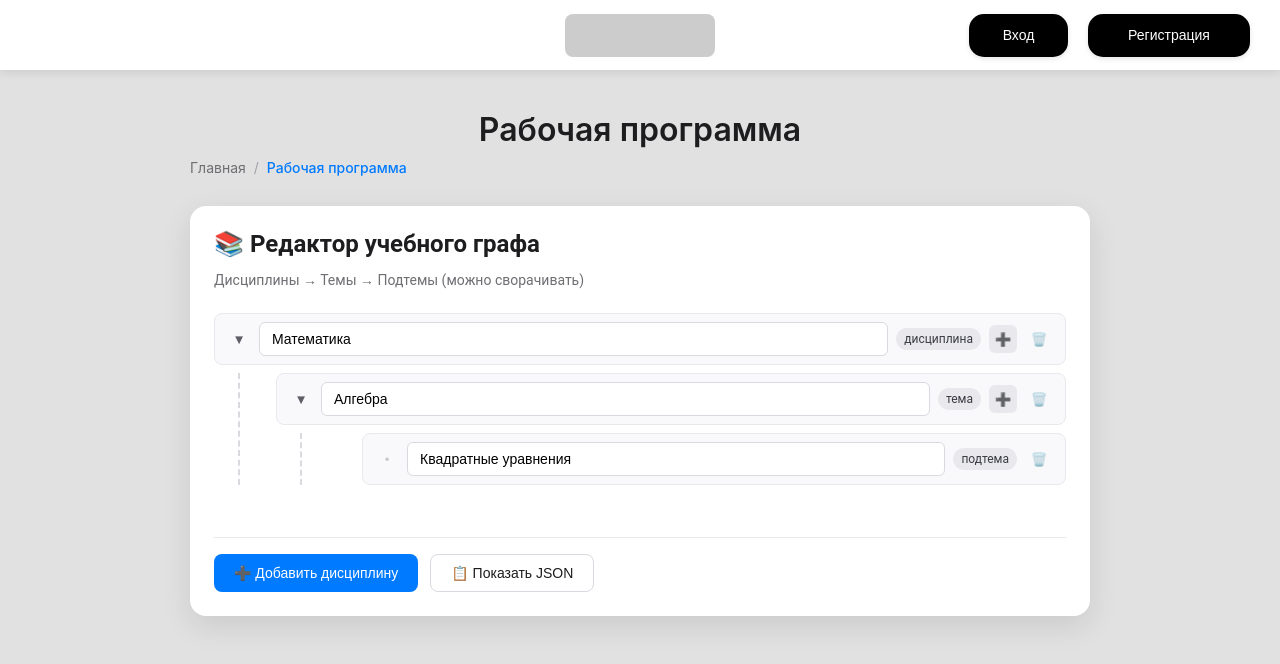
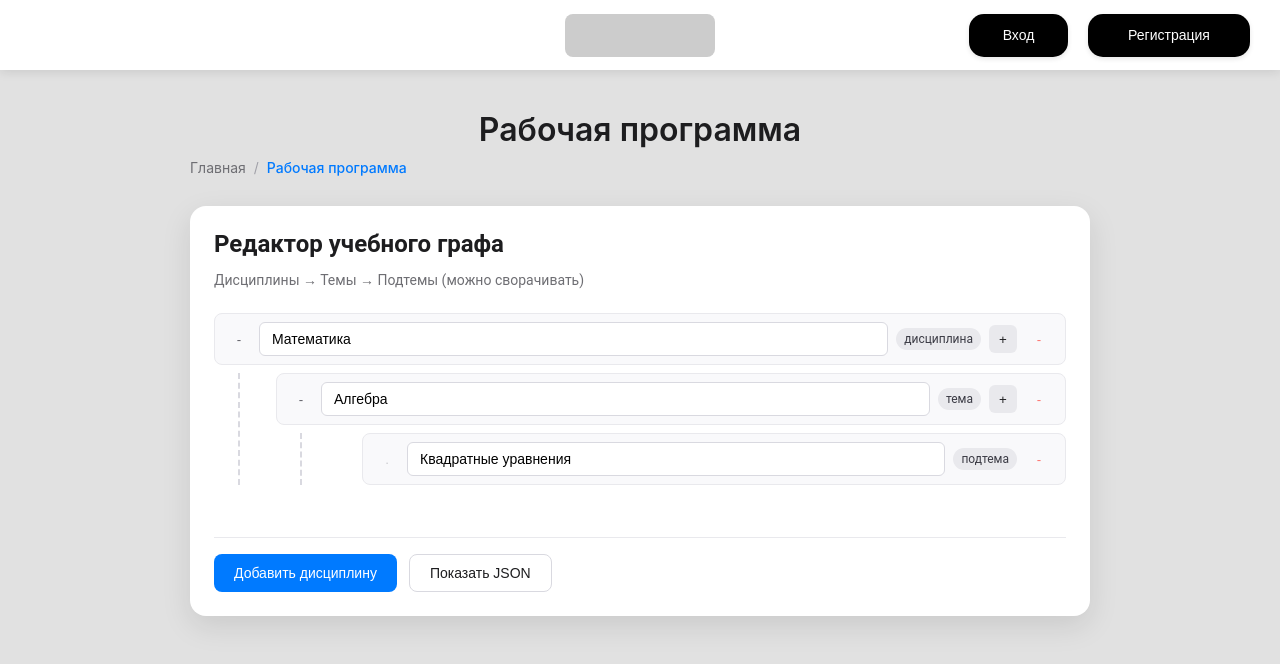
Before and after one commit to moevm/mse1h2026-eduprogram, a React (Create React App) app in the folder frontend/: page /work_program in a window 1280 px wide. Shown: the top 664 px of the page. Built offline with nearby package versions, Linux system fonts and the light colour scheme; no server answers.

Commit message:
create logic for create program

```diff
--- a/frontend/src/components/TreeEditor/TreeActions.jsx
+++ b/frontend/src/components/TreeEditor/TreeActions.jsx
@@ -5,10 +5,10 @@ const TreeActions = ({ onAddDiscipline, onToggleJson, showJson }) => {
   return (
     <div className="actions">
       <button className="primary-btn" onClick={onAddDiscipline}>
-        ➕ Добавить дисциплину
+        Добавить дисциплину
       </button>
       <button className="secondary-btn" onClick={onToggleJson}>
-        {showJson ? '📋 Скрыть JSON' : '📋 Показать JSON'}
+        {showJson ? 'Скрыть JSON' : 'Показать JSON'}
       </button>
     </div>
   );
--- a/frontend/src/components/TreeEditor/TreeEditor.jsx
+++ b/frontend/src/components/TreeEditor/TreeEditor.jsx
@@ -61,7 +61,7 @@ const TreeEditor = () => {
   return (
     <div className="tree-editor-container">
       <div className="header">
-        <h1>📚 Редактор учебного графа</h1>
+        <h1>Редактор учебного графа</h1>
         <p className="subtitle">Дисциплины → Темы → Подтемы (можно сворачивать)</p>
       </div>
 
--- a/frontend/src/components/TreeEditor/TreeNode.jsx
+++ b/frontend/src/components/TreeEditor/TreeNode.jsx
@@ -54,8 +54,8 @@ const TreeNode = ({ node, onUpdate, level = 0 }) => {
           disabled={!node.children || node.children.length === 0}
         >
           {node.children && node.children.length > 0
-            ? (isExpanded ? '▼' : '►')
-            : '•'}
+            ? (isExpanded ? '-' : '+')
+            : '.'}
         </button>
 
         <input
@@ -74,7 +74,7 @@ const TreeNode = ({ node, onUpdate, level = 0 }) => {
             onClick={handleAddChild}
             title={`Добавить ${childType}`}
           >
-            ➕
+            +
           </button>
         )}
 
@@ -83,7 +83,7 @@ const TreeNode = ({ node, onUpdate, level = 0 }) => {
           onClick={handleDelete}
           title="Удалить"
         >
-          🗑️
+          -
         </button>
       </div>
 
```
